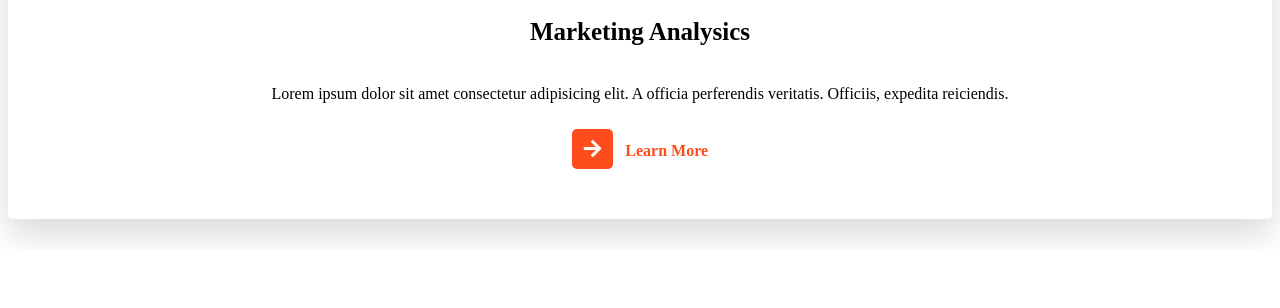
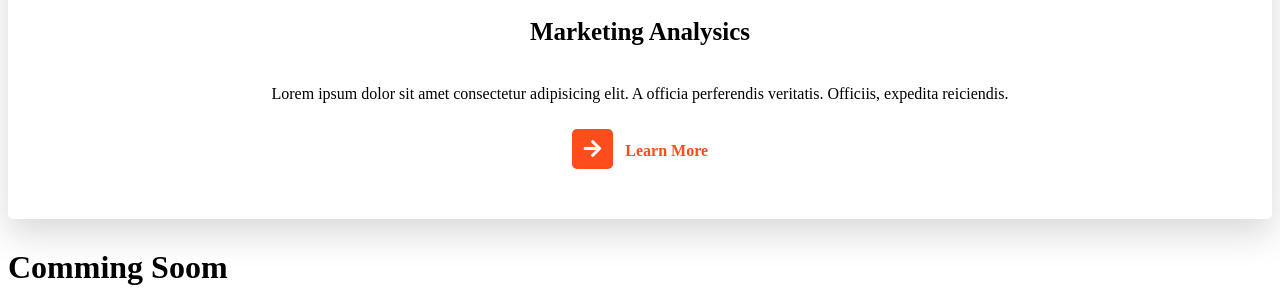
Before and after one commit to anisayser/agency, a website: page index.html in a window 1280 px wide. Shown: the part 3033-3341 px from the top of the page. Before the commit the page ends 3282 px from the top, so only its background shows below. Drawn offline with nearby package versions, Linux system fonts and the light colour scheme; files whose address does not match are found by name.

Commit message:
comming soon added

```diff
--- a/index.html
+++ b/index.html
@@ -136,5 +136,7 @@
     </div>
 </section>
 
+<h1 class="text-center">Comming Soom</h1>
+
 </body>
 </html>
```
